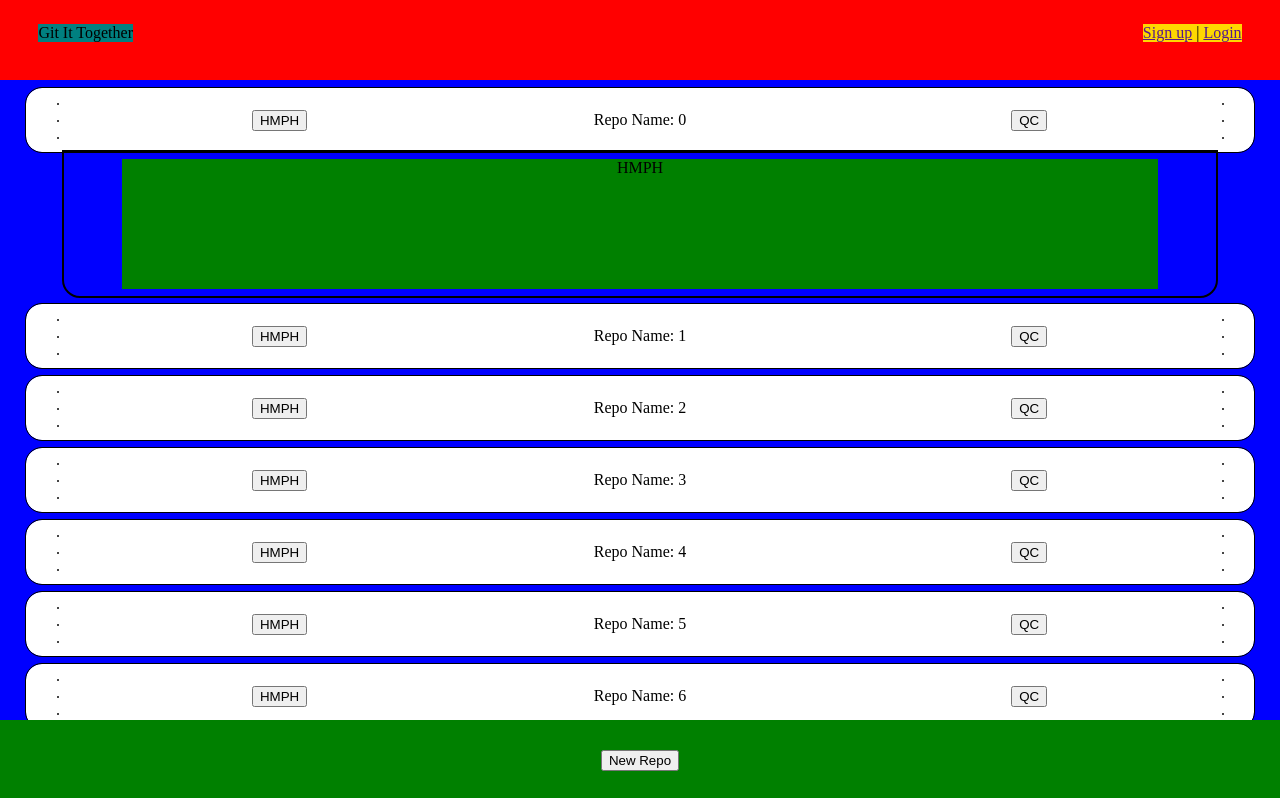
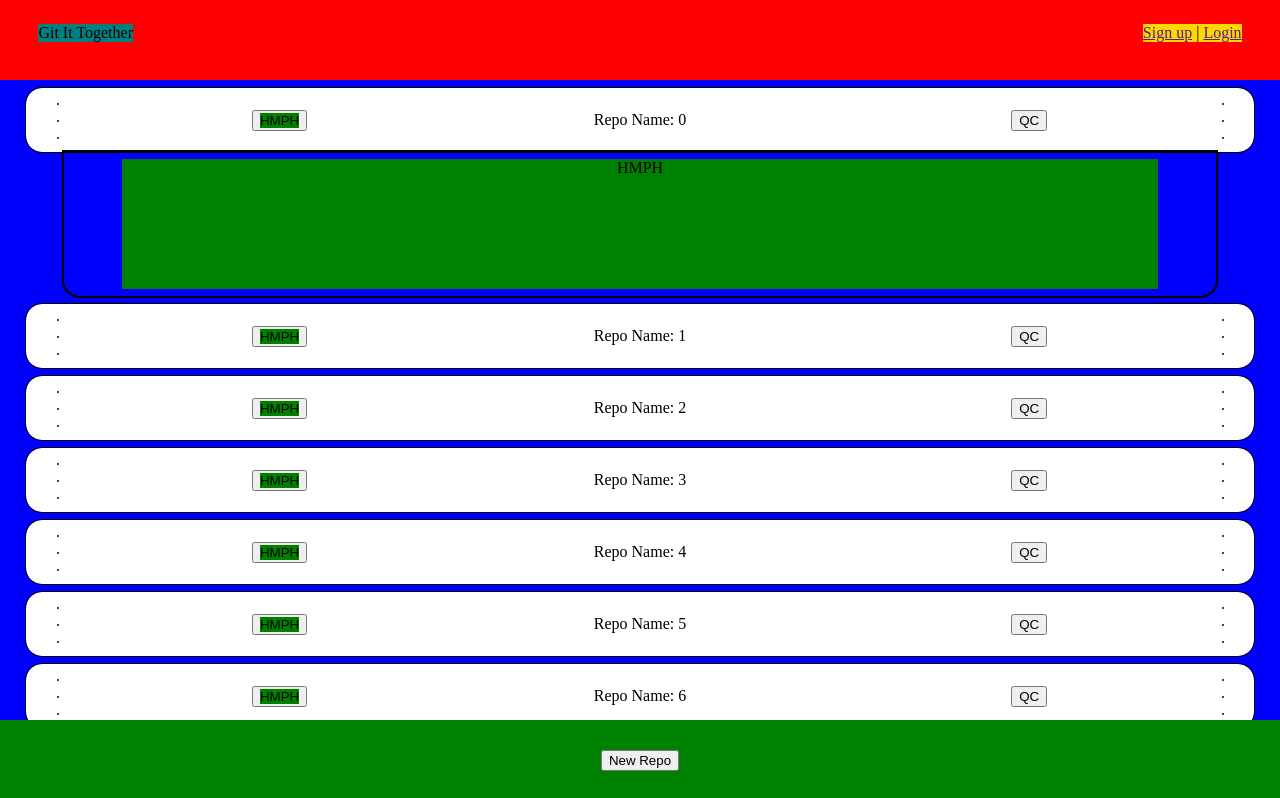
Before and after one commit to BuickSalesman/git-front, a React (Vite) app: page / in a window 1280 px wide. Shown: the top 798 px of the page. Built offline with nearby package versions, Linux system fonts and the light colour scheme.

Commit message:
put heatmap placeholder in dropdown button

```diff
--- a/src/components/Content/RepoDisplayCard/Heatmap/Heatmap.css
+++ b/src/components/Content/RepoDisplayCard/Heatmap/Heatmap.css
@@ -0,0 +1,5 @@
+.heatmap-ph {
+    width: 100%;
+    height: 100%;
+    background-color: green;
+}
--- a/src/components/Content/RepoDisplayCard/RepoDropdownDisplay/RepoDropdownDisplay.css
+++ b/src/components/Content/RepoDisplayCard/RepoDropdownDisplay/RepoDropdownDisplay.css
@@ -9,5 +9,4 @@
 .heatmap-container {
     height: 90%;
     width: 90%;
-    background-color: green;
 }
```
